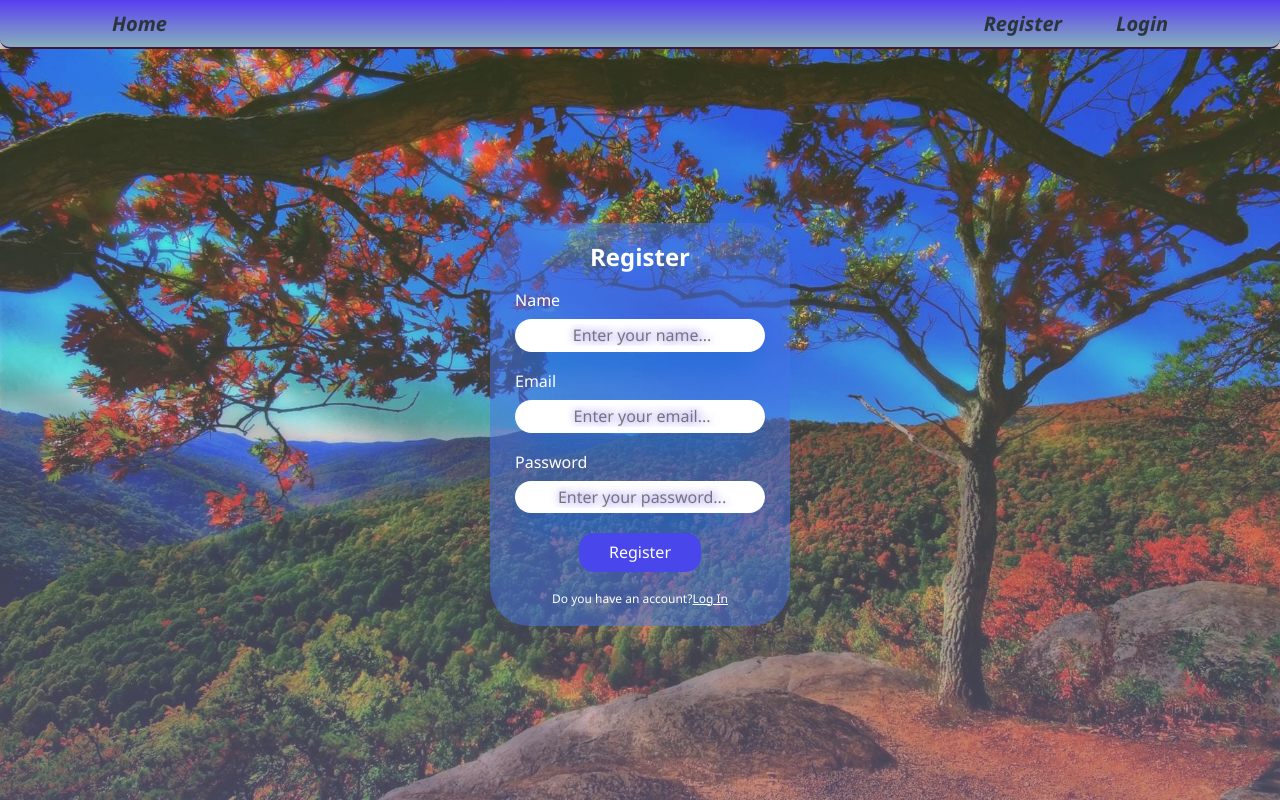
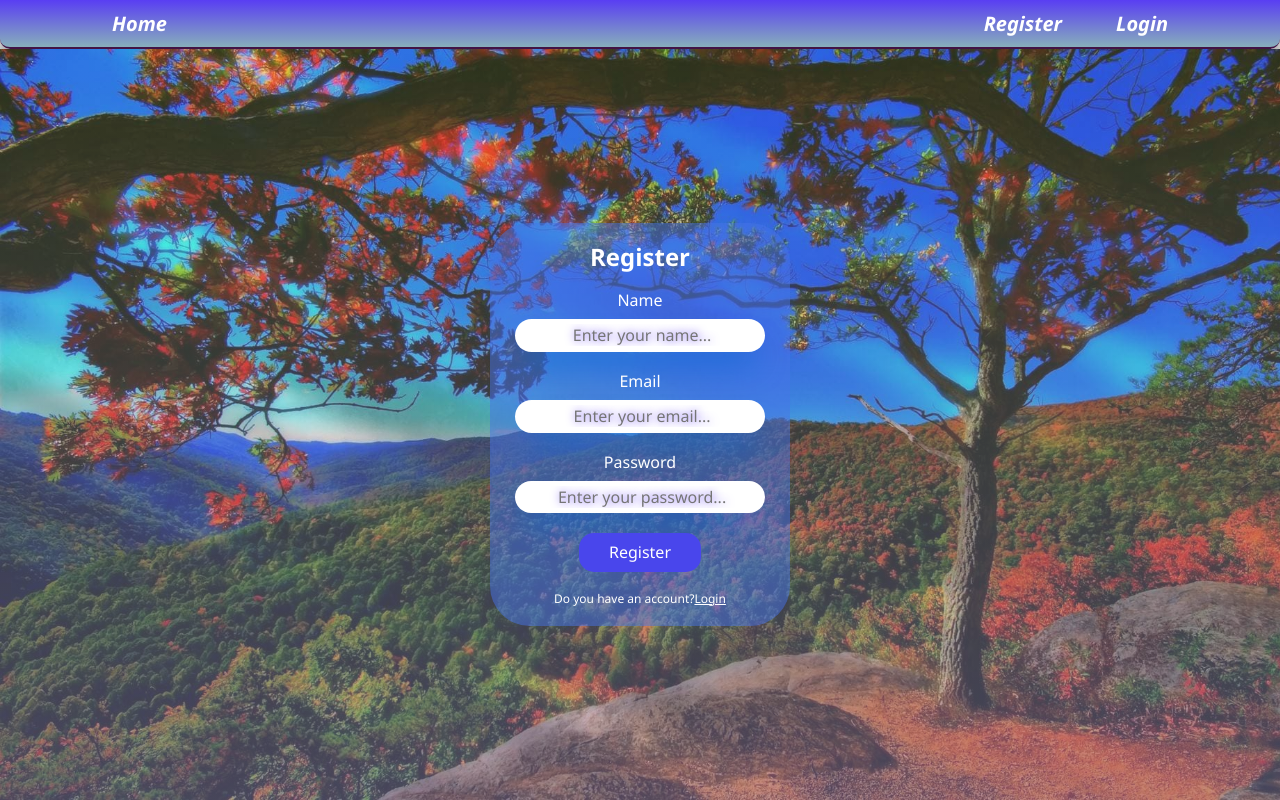
Before and after one commit to yaroslav-mudrevskyi/goit-react-hw-08, a React (Vite) app: page /register in a window 1280 px wide. Built offline with nearby package versions, Linux system fonts and the light colour scheme.

Commit message:
added styles

```diff
--- a/src/components/AuthNav/AuthNav.module.css
+++ b/src/components/AuthNav/AuthNav.module.css
@@ -11,5 +11,10 @@
   font-style: italic;
   padding: 12px;
   font-weight: 700;
-  color: #2a363b;
+  color: white;
+  transition: all 0.3s ease-in-out;
+  &:hover {
+    color: rgba(207, 206, 215, 0.74);
+    transform: scale(1.08);
+  }
 }
--- a/src/components/ContactForm/ContactForm.module.css
+++ b/src/components/ContactForm/ContactForm.module.css
@@ -1,8 +1,3 @@
-/* .container {
-  display: flex;
-  flex-direction: column;
-} */
-
 .wrapper {
   display: flex;
   flex-direction: column;
@@ -16,7 +11,7 @@
   flex-direction: column;
   gap: 8px;
   width: 250px;
-  color: #191815;
+  color: white;
   text-align: center;
   text-shadow: #fc0 1px 0 10px;
 }
@@ -30,6 +25,7 @@
   text-shadow: #fc0 1px 0 10px;
   text-align: center;
   box-shadow: rgb(9, 105, 208) 0px 20px 30px -10px;
+
   &:focus {
     outline: 2px solid rgb(173, 213, 12);
   }
@@ -40,10 +36,11 @@
   border: transparent;
   border: 1px solid #e8fd2f;
   border-radius: 24px;
-  color: #191815;
+  color: white;
   text-shadow: #fc0 1px 0 10px;
-  transition: all 0.3s ease;
+  transition: all 0.3s ease-in-out;
   &:hover {
+    transform: scale(1.07);
     color: #ecf0c5;
     border: 1px solid #eef6a5;
     background: rgb(229, 236, 115);
--- a/src/components/LoginForm/LoginForm.jsx
+++ b/src/components/LoginForm/LoginForm.jsx
@@ -1,13 +1,25 @@
-import { Field, Form, Formik } from "formik";
 import { useDispatch } from "react-redux";
+import { Link } from "react-router-dom";
+import * as Yup from "yup";
+import { ErrorMessage, Field, Form, Formik } from "formik";
 import { login } from "../../redux/auth/operations";
 import s from "./LoginForm.module.css";
-import { Link } from "react-router-dom";
 
 const LoginForm = () => {
   const dispatch = useDispatch();
 
   const initialValues = { email: "", password: "" };
+
+  const loginSchema = Yup.object({
+    email: Yup.string()
+      .min(3, "To short email")
+      .max(50, "To long email")
+      .required("Is required"),
+    password: Yup.string()
+      .min(8, "To short password")
+      .max(50, "To long password")
+      .required("Is required"),
+  });
 
   const handleSubmit = (values, action) => {
     dispatch(login(values));
@@ -15,7 +27,11 @@ const LoginForm = () => {
   };
   return (
     <div className={s.wrapper}>
-      <Formik initialValues={initialValues} onSubmit={handleSubmit}>
+      <Formik
+        initialValues={initialValues}
+        onSubmit={handleSubmit}
+        validationSchema={loginSchema}
+      >
         <Form className={s.form}>
           <h2 className={s.title}>Login</h2>
           <label className={s.label}>
@@ -25,8 +41,8 @@ const LoginForm = () => {
               name="email"
               className={s.input}
               placeholder=" Enter your email..."
-              autoComplete="off"
             />
+            <ErrorMessage name="email" component="span" />
           </label>
 
           <label className={s.label}>
@@ -36,8 +52,8 @@ const LoginForm = () => {
               name="password"
               className={s.input}
               placeholder=" Enter your password..."
-              autoComplete="off"
             />
+            <ErrorMessage name="password" component="span" />
           </label>
 
           <button type="submit" className={s.btn}>
@@ -46,7 +62,7 @@ const LoginForm = () => {
           <p className={s.subtitle}>
             Don't have an account?
             <Link to="/register" className={s.link}>
-              Sign Up
+              Register
             </Link>
           </p>
         </Form>
--- a/src/components/LoginForm/LoginForm.module.css
+++ b/src/components/LoginForm/LoginForm.module.css
@@ -6,7 +6,7 @@
     url("../../image/login_bg.jpg");
   background-repeat: no-repeat;
   background-size: cover;
-  height: calc(100vh - 49px);
+  min-height: calc(100vh - 49px);
   display: flex;
   justify-content: center;
   align-items: center;
@@ -35,6 +35,7 @@
   display: flex;
   flex-direction: column;
   gap: 10px;
+  text-align: center;
 }
 
 .input {
--- a/src/components/Navigation/Navigation.module.css
+++ b/src/components/Navigation/Navigation.module.css
@@ -10,5 +10,10 @@
   font-size: 20px;
   font-style: italic;
   font-weight: 700;
-  color: #2a363b;
+  color: white;
+  transition: all 0.3s ease-in-out;
+  &:hover {
+    color: rgba(207, 206, 215, 0.74);
+    transform: scale(1.08);
+  }
 }
--- a/src/components/RegistrationForm/RegistrationForm.jsx
+++ b/src/components/RegistrationForm/RegistrationForm.jsx
@@ -1,7 +1,8 @@
-import { Field, Form, Formik } from "formik";
 import { useDispatch } from "react-redux";
+import { Link } from "react-router-dom";
+import { ErrorMessage, Field, Form, Formik } from "formik";
 import { register } from "../../redux/auth/operations";
-import { Link } from "react-router-dom";
+import * as Yup from "yup";
 import s from "./RegistrationForm.module.css";
 
 const RegistrationForm = () => {
@@ -13,6 +14,21 @@ const RegistrationForm = () => {
     password: "",
   };
 
+  const registrationSchema = Yup.object({
+    name: Yup.string()
+      .min(3, "To short name")
+      .max(50, "To long name")
+      .required("Is required"),
+    email: Yup.string()
+      .min(3, "To short email")
+      .max(50, "To long email")
+      .required("Is required"),
+    password: Yup.string()
+      .min(8, "To short password")
+      .max(50, "To long password")
+      .required("Is required"),
+  });
+
   const handleSubmit = (values, action) => {
     dispatch(register(values));
     console.log(values);
@@ -21,7 +37,11 @@ const RegistrationForm = () => {
 
   return (
     <div className={s.wrapper}>
-      <Formik initialValues={initialValues} onSubmit={handleSubmit}>
+      <Formik
+        initialValues={initialValues}
+        onSubmit={handleSubmit}
+        validationSchema={registrationSchema}
+      >
         <Form className={s.form}>
           <h2 className={s.title}>Register</h2>
           <label className={s.label}>
@@ -31,8 +51,8 @@ const RegistrationForm = () => {
               name="name"
               className={s.input}
               placeholder=" Enter your name..."
-              autoComplete="off"
             />
+            <ErrorMessage name="name" component="span" />
           </label>
 
           <label className={s.label}>
@@ -42,8 +62,8 @@ const RegistrationForm = () => {
               name="email"
               className={s.input}
               placeholder=" Enter your email..."
-              autoComplete="off"
             />
+            <ErrorMessage name="email" component="span" />
           </label>
 
           <label className={s.label}>
@@ -53,8 +73,8 @@ const RegistrationForm = () => {
               name="password"
               className={s.input}
               placeholder=" Enter your password..."
-              autoComplete="off"
             />
+            <ErrorMessage name="password" component="span" />
           </label>
 
           <button type="submit" className={s.btn}>
@@ -63,7 +83,7 @@ const RegistrationForm = () => {
           <p className={s.subtitle}>
             Do you have an account?
             <Link to="/login" className={s.link}>
-              Log In
+              Login
             </Link>
           </p>
         </Form>
--- a/src/components/RegistrationForm/RegistrationForm.module.css
+++ b/src/components/RegistrationForm/RegistrationForm.module.css
@@ -6,7 +6,7 @@
     url("../../image/register_BG.jpg");
   background-repeat: no-repeat;
   background-size: cover;
-  height: calc(100vh - 49px);
+  min-height: calc(100vh - 49px);
   display: flex;
   justify-content: center;
   align-items: center;
@@ -35,6 +35,7 @@
   display: flex;
   flex-direction: column;
   gap: 10px;
+  text-align: center;
 }
 
 .input {
--- a/src/components/UserMenu/UserMenu.jsx
+++ b/src/components/UserMenu/UserMenu.jsx
@@ -10,7 +10,11 @@ const UserMenu = () => {
   return (
     <div className={s.wrapper}>
       <p className={s.username}>Welcome, {user.name}</p>
-      <button type="button" onClick={() => dispatch(logout())}>
+      <button
+        className={s.btn}
+        type="button"
+        onClick={() => dispatch(logout())}
+      >
         Logout
       </button>
     </div>
--- a/src/components/UserMenu/UserMenu.module.css
+++ b/src/components/UserMenu/UserMenu.module.css
@@ -2,5 +2,23 @@
   display: flex;
   justify-content: center;
   align-items: center;
-  gap: 50px;
+  gap: 200px;
 }
+
+.username {
+  font-weight: 600;
+  font-size: 18px;
+  font-style: italic;
+  color: white;
+}
+
+.btn {
+  font-style: italic;
+  font-size: 20px;
+  color: white;
+  transition: all 0.3s ease-in-out;
+  &:hover {
+    color: rgba(207, 206, 215, 0.74);
+    transform: scale(1.08);
+  }
+}
--- a/src/pages/ContactsPage/ContactsPage.module.css
+++ b/src/pages/ContactsPage/ContactsPage.module.css
@@ -8,7 +8,7 @@
   margin: 0 auto;
   border: none;
   width: 100vw;
-  min-height: 100vh;
+  min-height: calc(100vh - 49px);
   background: rgb(89, 62, 243);
   background: linear-gradient(
     180deg,
@@ -21,6 +21,6 @@
   font-size: 36px;
   font-weight: 800;
   font-style: italic;
-  color: #191815;
+  color: rgb(134, 252, 238);
   text-shadow: #fc0 1px 0 10px;
 }
--- a/src/pages/HomePage/HomePage.jsx
+++ b/src/pages/HomePage/HomePage.jsx
@@ -9,7 +9,7 @@ const HomePage = () => {
       <div className={s.container}>
         <h1 className={s.title}>Manage Your Contacts with Ease!</h1>
         <Link className={s.btn} to="/login">
-          Let's go!
+          Let's start!
         </Link>
       </div>
     </div>
--- a/src/pages/HomePage/HomePage.module.css
+++ b/src/pages/HomePage/HomePage.module.css
@@ -33,20 +33,15 @@
   font-size: 20px;
   padding: 10px 30px;
   border-radius: 15px;
-  color: rgb(19, 8, 123);
-  background-color: rgba(115, 138, 230, 0.473);
+  color: rgb(233, 239, 239);
+  background-color: rgba(0, 0, 255, 0.6);
   transition: all 0.3s ease-in-out;
   border: 1px solid #eef6a5;
   &:hover {
-    transform: scale(1.05);
+    transform: scale(1.07);
     cursor: pointer;
-    color: rgb(190, 240, 192);
+    color: rgb(233, 239, 239);
     border: 1px solid #eef6a5;
-    background: rgb(229, 236, 115);
-    background: linear-gradient(
-      0deg,
-      rgba(41, 23, 115, 0.785) 0%,
-      rgba(75, 16, 211, 0.545) 100%
-    );
+    background-color: rgba(0, 0, 255, 0.966);
   }
 }
```
Also changed, not shown: src/image/Login_BG_image.jpg (deleted).
